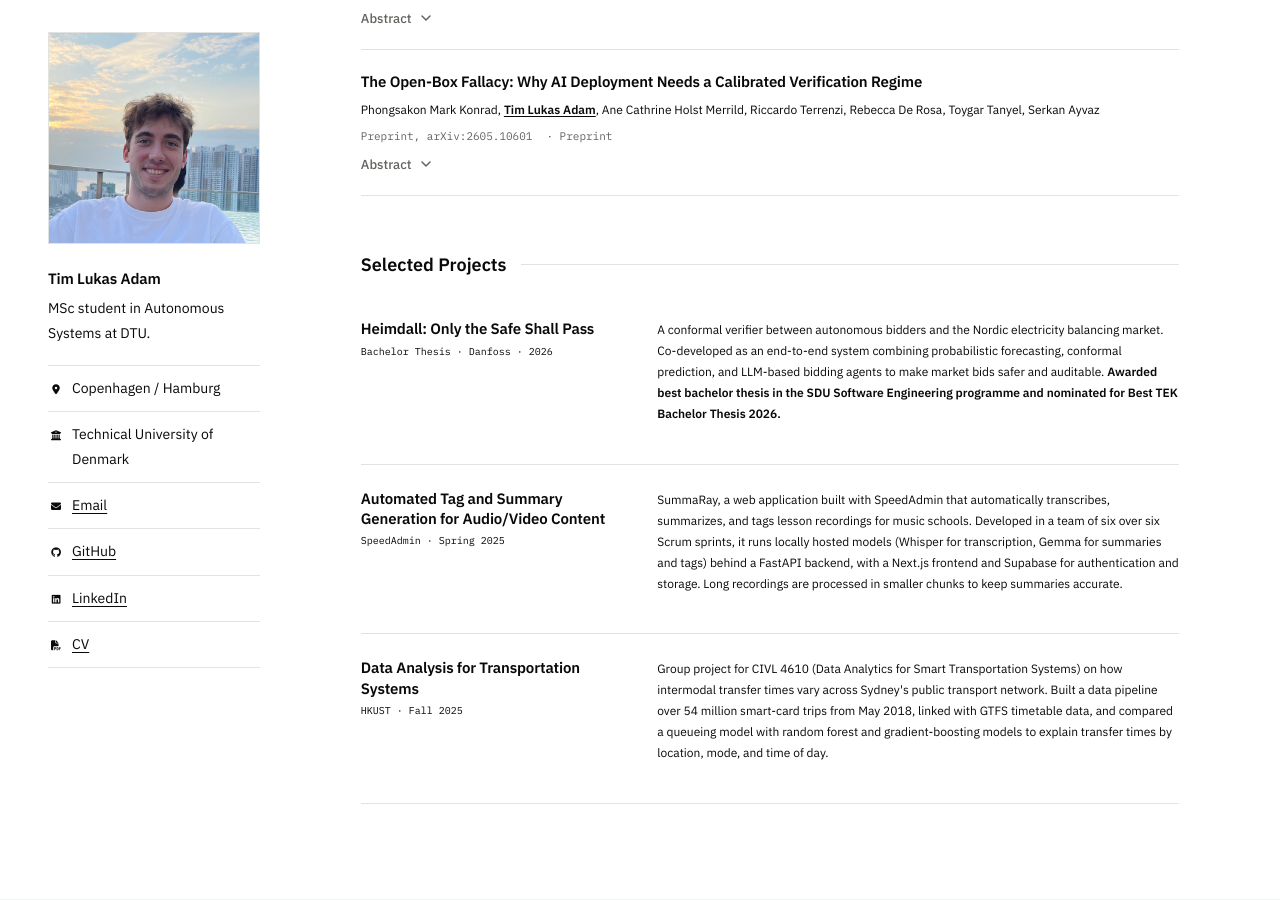
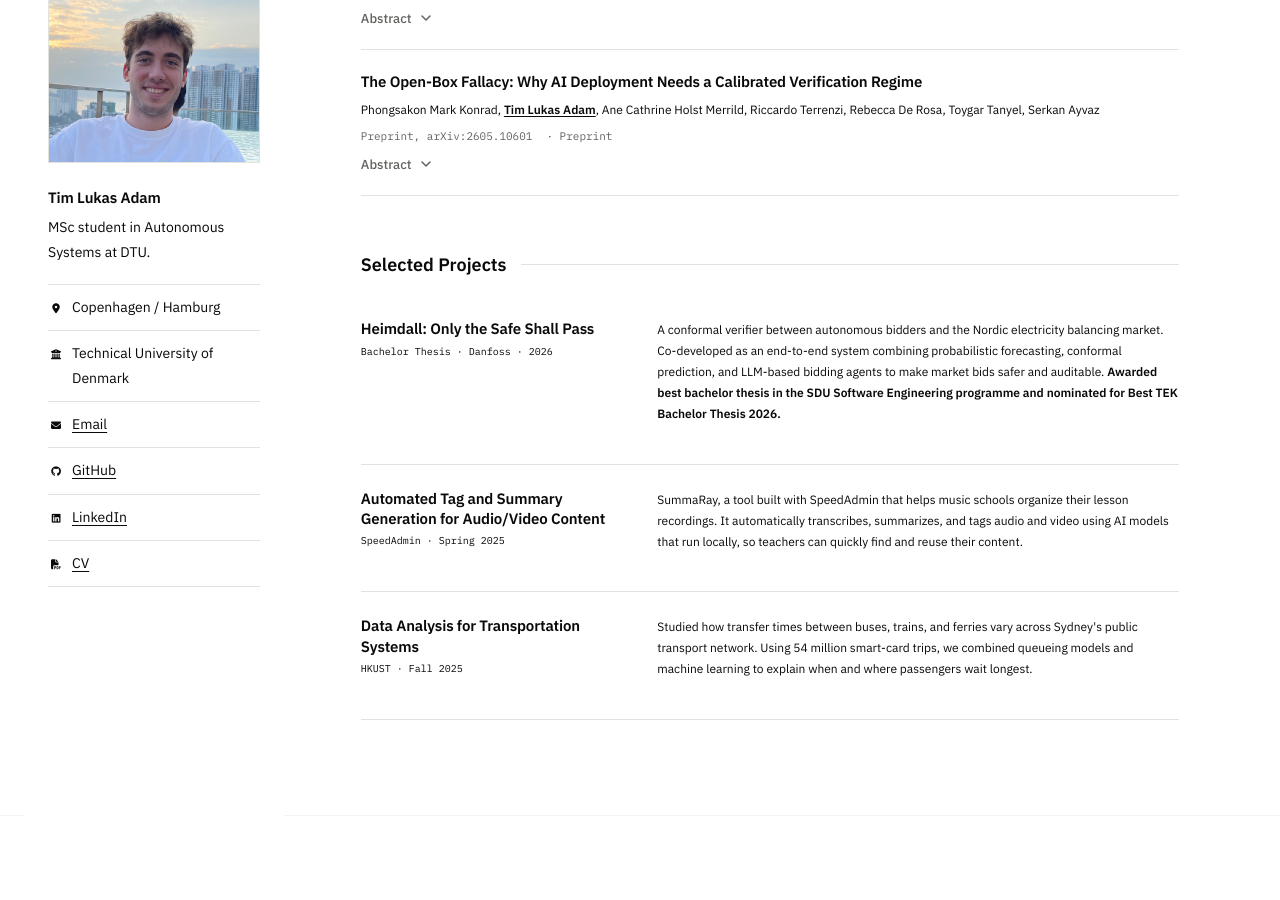
Before and after one commit to timadam03/timadam03.github.io, a Jekyll site: the page built from _pages/about.md, in a window 1280 px wide and 900 px high, scrolled down 946 px. Built offline with Jekyll 4.4.1, drawn with Linux system fonts in a browser that asks for light colours; after the commit the page ends 1762 px from its top, so only the background shows below that.

Commit message:
docs: simplify project descriptions
Co-Authored-By: Claude Opus 5.5 <noreply@anthropic.com>

```diff
--- a/_pages/about.md
+++ b/_pages/about.md
@@ -143,12 +143,12 @@ comments: false
   <div class="project-item">
     <h3 class="project-title">Automated Tag and Summary Generation for Audio/Video Content</h3>
     <p class="project-meta">SpeedAdmin · Spring 2025</p>
-    <p class="project-desc">SummaRay, a web application built with SpeedAdmin that automatically transcribes, summarizes, and tags lesson recordings for music schools. Developed in a team of six over six Scrum sprints, it runs locally hosted models (Whisper for transcription, Gemma for summaries and tags) behind a FastAPI backend, with a Next.js frontend and Supabase for authentication and storage. Long recordings are processed in smaller chunks to keep summaries accurate.</p>
+    <p class="project-desc">SummaRay, a tool built with SpeedAdmin that helps music schools organize their lesson recordings. It automatically transcribes, summarizes, and tags audio and video using AI models that run locally, so teachers can quickly find and reuse their content.</p>
   </div>
   <div class="project-item">
     <h3 class="project-title">Data Analysis for Transportation Systems</h3>
     <p class="project-meta">HKUST · Fall 2025</p>
-    <p class="project-desc">Group project for CIVL 4610 (Data Analytics for Smart Transportation Systems) on how intermodal transfer times vary across Sydney's public transport network. Built a data pipeline over 54 million smart-card trips from May 2018, linked with GTFS timetable data, and compared a queueing model with random forest and gradient-boosting models to explain transfer times by location, mode, and time of day.</p>
+    <p class="project-desc">Studied how transfer times between buses, trains, and ferries vary across Sydney's public transport network. Using 54 million smart-card trips, we combined queueing models and machine learning to explain when and where passengers wait longest.</p>
   </div>
 </div>
 
```
